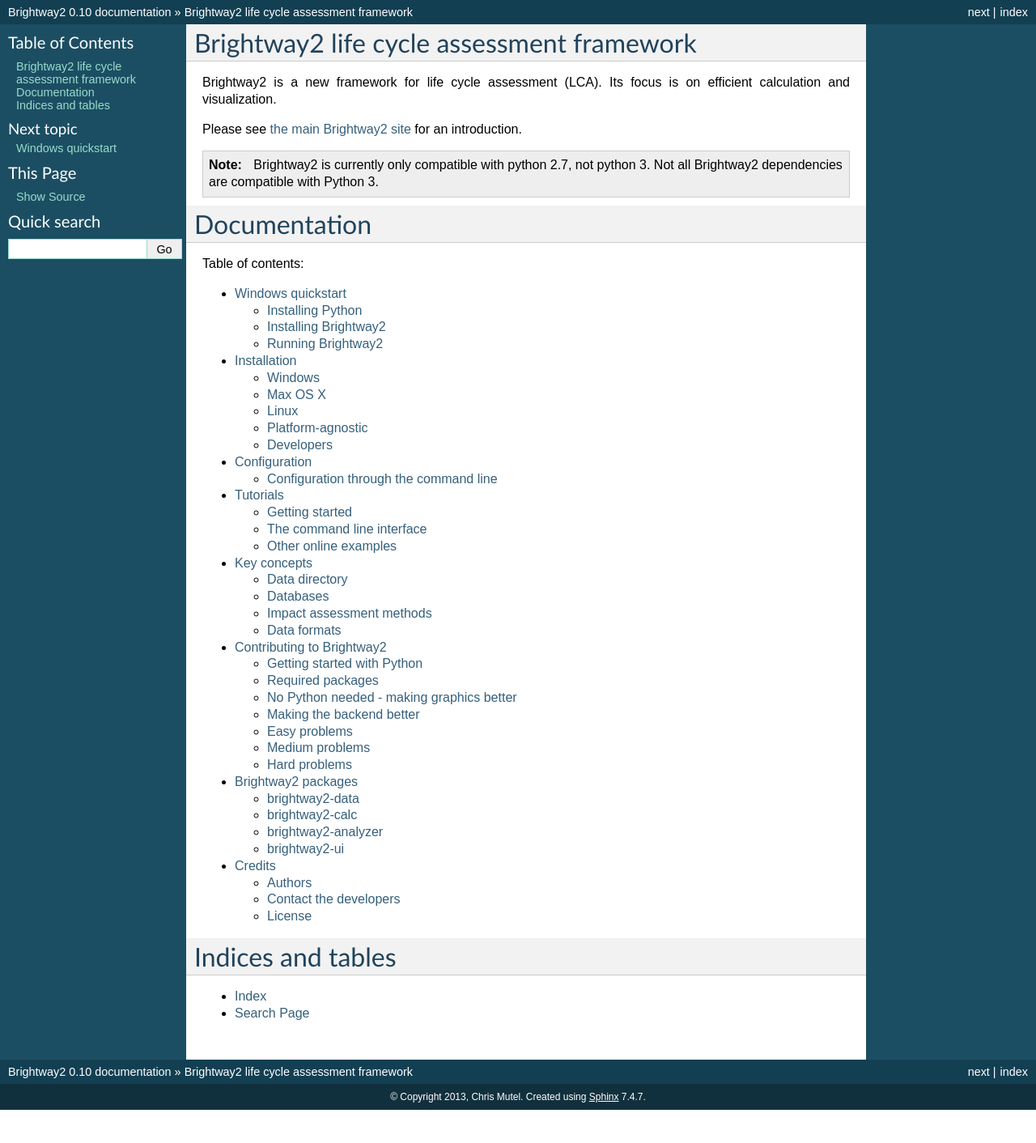
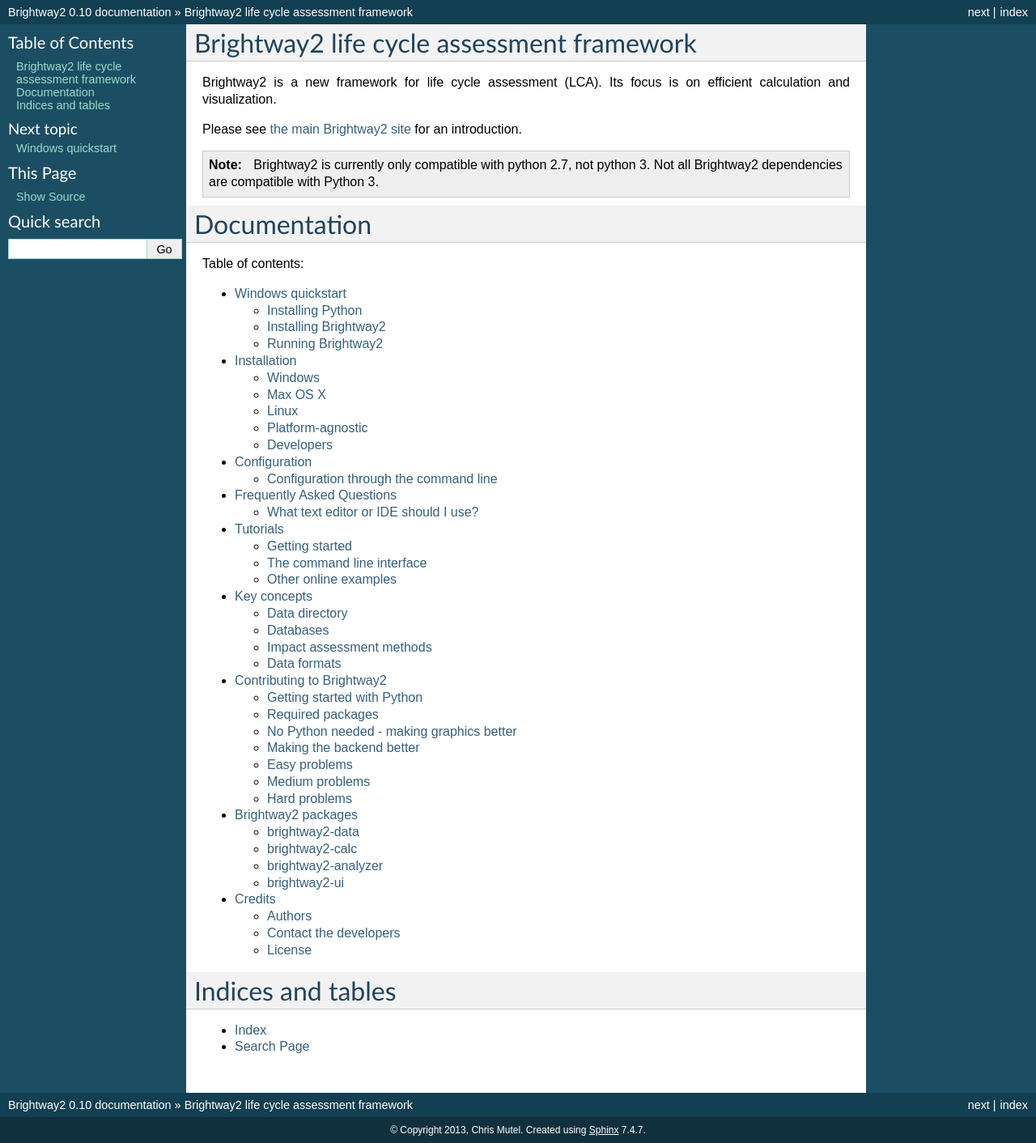
Before and after one commit to brightway-lca/brightway2, a Sphinx documentation site: the page built from docs/index.rst, in a window 1280 px wide. Shown: the whole page at 81% size. Built offline with Sphinx 7.4.7, drawn with Linux system fonts in a browser that asks for light colours; before the commit the page ends 1371 px from its top, so only the background shows below that; some of the changed lines change nothing that is shown.

Commit message:
Added beginning of FAQ

```diff
--- /dev/null
+++ b/docs/faq.rst
@@ -0,0 +1,22 @@
+Frequently Asked Questions
+==========================
+
+What text editor or IDE should I use?
+-------------------------------------
+
+When you are doing more complex work, it is often nice to work with an intelligent text editor or an integrated development environment (IDE).
+
+Here are some text editors which are often recommended:
+
+    * `Sublime text <http://www.sublimetext.com/>`_
+    * `Notepad ++ <http://notepad-plus-plus.org/>`_
+    * Native editors like gedit or notepad
+
+Here are some IDEs which are often recommended:
+
+    * `Spyder <https://code.google.com/p/spyderlib/>`_
+    * `PyCharm <http://www.jetbrains.com/pycharm/>`_
+    * `PyDev + Eclipse <http://pydev.org/>`_
+    * `Komodo <http://www.activestate.com/python-ide>`_
+
+See also the `discussion on the Python wiki <https://wiki.python.org/moin/IntegratedDevelopmentEnvironments>`_ and a `long StackOverflow discussion <http://stackoverflow.com/questions/81584/what-ide-to-use-for-python/>`_.
--- a/docs/index.rst
+++ b/docs/index.rst
@@ -22,6 +22,7 @@
    quickstart
    installation
    configuration
+   faq
    tutorials
    key-concepts
    contributing
```
